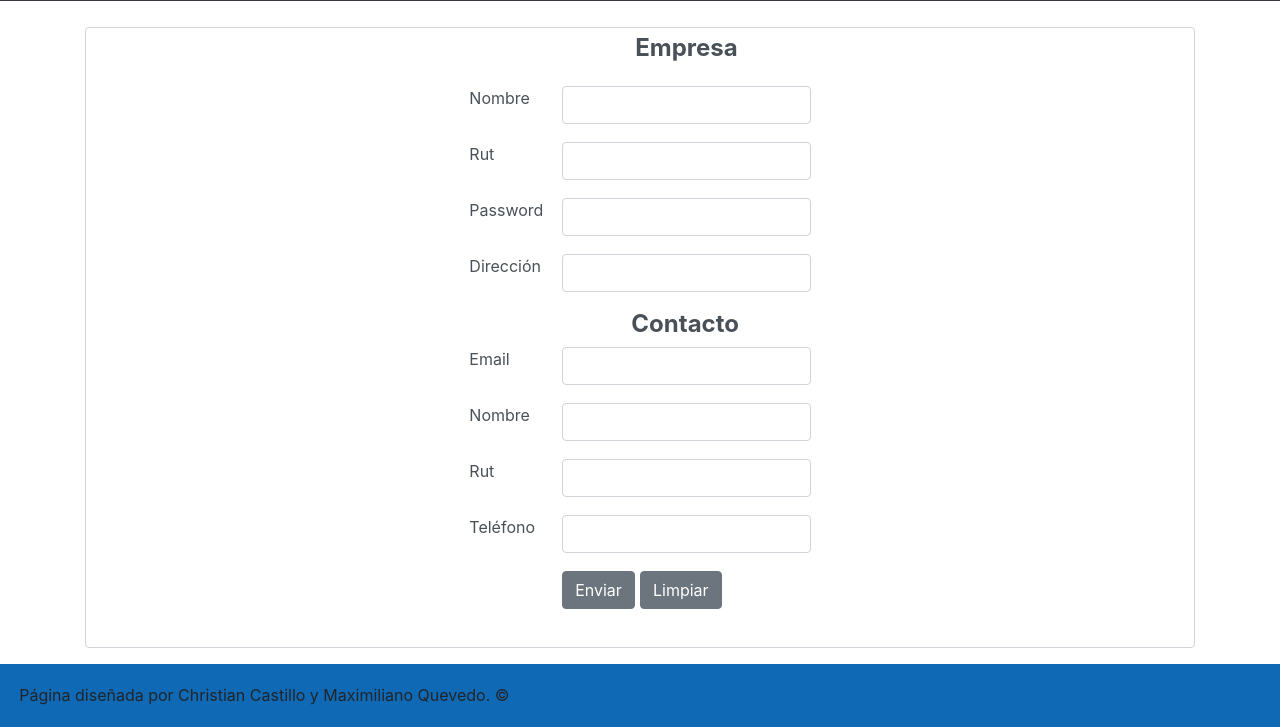
After one commit to maxquevedo/examen_dai, a PHP site: the page made by Views/form-empresa.php in a window 1280 px wide. The commit adds this page. Shown: the part 255-982 px from the top of the page. Run offline with PHP 8.4, Linux system fonts and the light colour scheme; the template is opened without the code that fills it, so the values that code supplies are empty.

Commit message:
Avances
Registros de Empresa y contacto.
Redirecciones de rutas.

```diff
--- a/Controller/registrar-envioMuestraEmpresa.php
+++ b/Controller/registrar-envioMuestraEmpresa.php
@@ -1,6 +1,6 @@
 <?php
 	session_start();
-  require('DB/conexion_bd.php');
+  require '../DB/conexion_bd.php';
 	$codigoRandomEmpresa= rand();
 	$codigoEmpresa=	$_SESSION['codigoEmpresa'];
 	$rutContacto= $_POST['rutContacto'];
--- a/Controller/registrar-envioMuestraParticular.php
+++ b/Controller/registrar-envioMuestraParticular.php
@@ -1,6 +1,6 @@
 <?php
 	session_start();
-  require('DB/conexion_bd.php');
+  require '../DB/conexion_bd.php';
 	$codigoRandomCliente = rand();
 	$rutCliente = $_SESSION['rutParticular'];
 	$sql = "INSERT INTO ANALISISMUESTRAS VALUES ('','','','','','$codigoRandomCliente','','$rutCliente')";
--- a/Controller/registrarParticular.php
+++ b/Controller/registrarParticular.php
@@ -1,6 +1,5 @@
 <?php
-	require('Model/funcionRegistrar.php');
-  require("Model/classParticular.php");
+  require '../Model/classParticular.php' ;
 	$rut = $_POST['rutParticular'];
 	$contraseña = $_POST['passwordParticular'];
   $nombre = $_POST['nombreParticular'];
--- a/Controller/verificarLoginEmpresa.php
+++ b/Controller/verificarLoginEmpresa.php
@@ -1,6 +1,6 @@
 <?php
-require('Model/classEmpresa.php');
-require('DB/conexion_bd.php');
+require '../Model/classEmpresa.php';
+require '../DB/conexion_bd.php';
 	if (count($_POST) > 0){
 		$sql = "SELECT * FROM empresa where rutEmpresa = '{$_POST['rutEmpresa']}' AND passwordEmpresa = '{$_POST['passwordEmpresa']}'";
 		if ($rs = $GLOBALS['db']->Execute($sql)){
--- a/Controller/verificarLoginParticular.php
+++ b/Controller/verificarLoginParticular.php
@@ -1,6 +1,6 @@
 <?php
-require('Model/classParticular.php');
-require('DB/conexion_bd.php');
+require '../Model/classParticular.php';
+require '../DB/conexion_bd.php';
 	if (count($_POST) > 0){
 		$sql = "SELECT * FROM particular where rutParticular = '{$_POST['rutParticular']}' AND passwordParticular = '{$_POST['passwordParticular']}'";
 		if ($rs = $GLOBALS['db']->Execute($sql)){
--- /dev/null
+++ b/Views/form-empresa.php
@@ -0,0 +1,93 @@
+
+<form class="form-control" method="post" action="/examen_dai/Controller/registrarEmpresa.php" name="registrar">
+	<div class="row form-group ">
+		<h4 class=" col-lg-9 font-weight-bold offset-md-2 text-center"> Empresa</h4>
+	</div>
+	<div class="row form-group">
+		<div class="col-md-1 offset-md-4 form-group">
+				<span>Nombre  </span>
+		</div>
+		<div class="col-lg-3 ">
+			<input id="nombreEmpresa" type="text" class="form-control" name="nombreEmpresa">
+		</div>
+	</div>
+	<div class="row form-group">
+		<div class="col-md-1 offset-md-4 form-group">
+				<span>Rut  </span>
+		</div>
+		<div class="col-lg-3 ">
+			<input id="rutEmpresa" type="text" class="form-control" name="rutEmpresa">
+		</div>
+	</div>
+	<div class="row form-group">
+		<div class="col-md-1 offset-md-4 form-group">
+				<span>Password  </span>
+		</div>
+		<div class="col-lg-3 ">
+			<input id="passwordEmpresa" type="password" class="form-control" name="passwordEmpresa">
+		</div>
+	</div>
+	<div class="row form-group">
+		<div class="col-md-1 offset-md-4 form-group">
+				<span>Dirección  </span>
+		</div>
+		<div class="col-lg-3 ">
+			<input id="direccionEmpresa" type="text" class="form-control" name="direccionEmpresa">
+		</div>
+	</div>
+	<h4 class=" col-lg-9 font-weight-bold offset-md-2 text-center"> Contacto</h4>
+	<div class="row form-group">
+		<div class="col-md-1 offset-md-4 form-group">
+				<span>Email  </span>
+		</div>
+		<div class="col-lg-3 ">
+			<input id="emailContacto" type="email" class="form-control" name="emailContacto">
+		</div>
+	</div>
+	<div class="row form-group">
+		<div class="col-md-1 offset-md-4 form-group">
+			<span>Nombre  </span>
+		</div>
+		<div class="col-lg-3 ">
+			<input id="nombreContacto" type="text" class="form-control" name="nombreContacto">
+		</div>
+	</div>
+	<div class="row form-group">
+		<div class="col-md-1 offset-md-4 form-group">
+			<span>Rut  </span>
+		</div>
+		<div class="col-lg-3 ">
+			<input id="rutContacto" type="text" class="form-control" name="rutContacto">
+		</div>
+	</div>
+	<div class="row form-group">
+		<div class="col-md-1 offset-md-4 form-group">
+				<span>Teléfono </span>
+		</div>
+		<div class="col-lg-3 ">
+			<input id="telefonoContacto" type="text" class="form-control" name="telefonoContacto">
+		</div>
+	</div>
+	<div class="row form-group">
+		<div class="col-md-1 offset-md-5 form-group">
+			<button type="submit" class="btn btn-secondary">Enviar</button>
+		</div>
+		<div class="col-md1">
+			<button id="btnLimpiar" class="btn btn-secondary">Limpiar</button>
+		</div>
+	</div>
+</form>
+<script>
+	$("#btnLimpiar").click(function(e){
+		e.preventDefault();
+		$("#nombreEmpresa").val('');
+		$("#rutEmpresa").val('');
+		$("#passwordEmpresa").val('');
+		$("#direccionEmpresa").val('');
+		$("#emailContacto").val('');
+		$("#nombreContacto").val('');
+		$("#rutContacto").val('');
+		$("#telefonoContacto").val('');
+	})
+</script>
+</div>
```
Also changed, not shown: Controller/registrarEmpresa.php (deleted, +0 -10 lines), Controller/registrarEmpresaContacto.php (added, +16 -0 lines), Model/classContacto.php (added, +30 -0 lines), Model/classEmpresa.php (+17 -1 lines), Model/classParticular.php (+19 -1 lines), Model/funcionRegistrar.php (deleted, +0 -36 lines), Views/registrar.php (+27 -21 lines).
